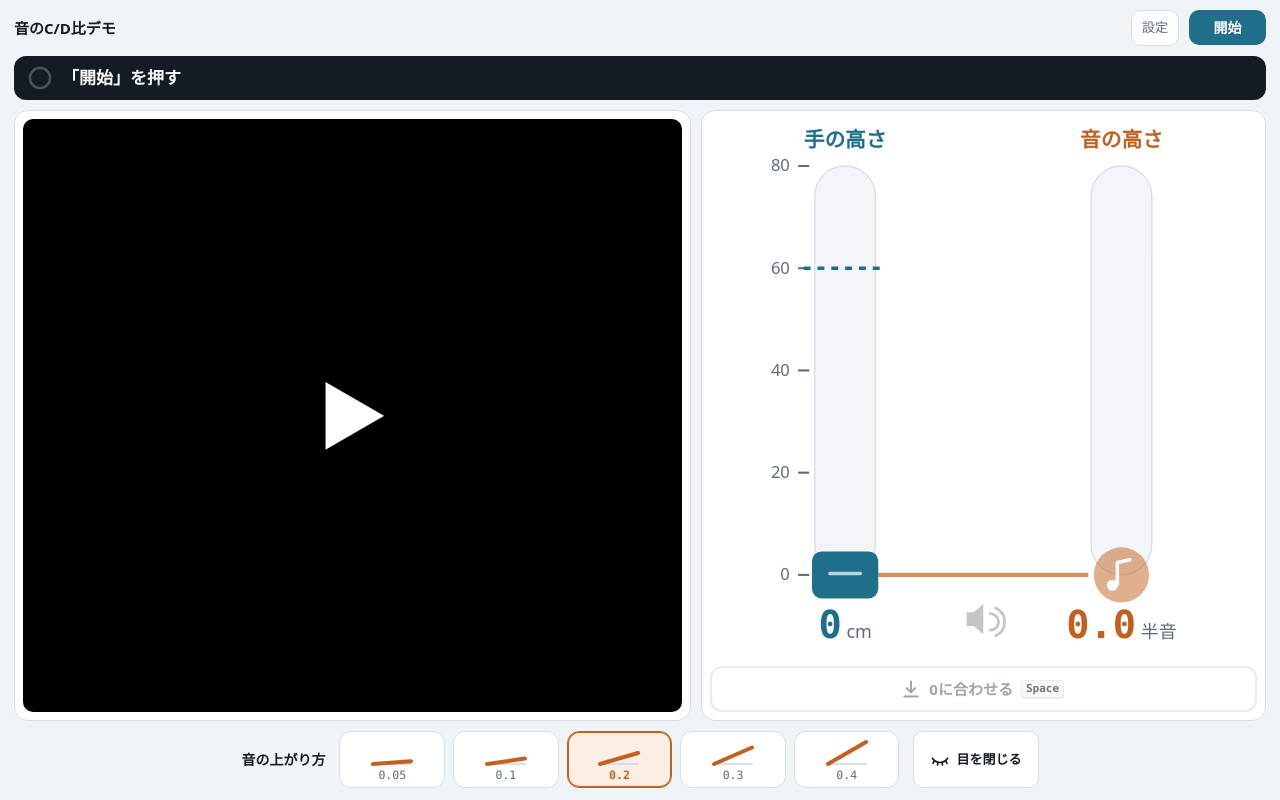
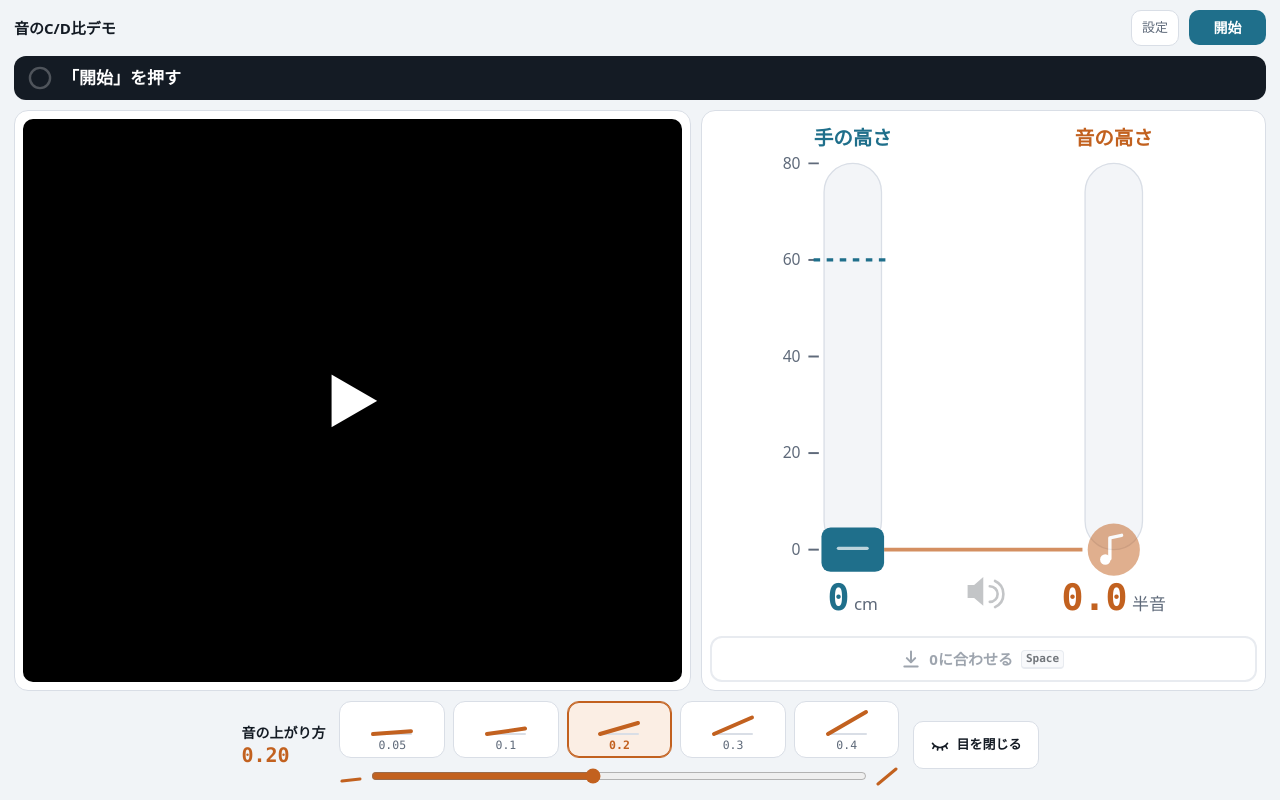
Before and after one commit to Eisuke29/sound-cd-weight, a plain HTML site: page index.html in a window 1280 px wide. Drawn offline with Linux system fonts and the light colour scheme.

Commit message:
Add gain slider below the preset buttons
Co-Authored-By: Claude Opus 5.5 <noreply@anthropic.com>

```diff
--- a/index.html
+++ b/index.html
@@ -61,8 +61,15 @@ h1{margin:0}
 .main.nocam #campanel{display:none}
 .main:not(.set) #controls{display:none}
 .foot{display:grid;grid-template-columns:auto minmax(0,560px) auto;align-items:center;justify-content:center;gap:10px 14px}
+.gbox{display:flex;flex-direction:column;gap:6px;min-width:0}
+.gsl{display:grid;grid-template-columns:24px minmax(0,1fr) 24px;gap:8px;align-items:center}
+.gsl svg{width:24px;height:20px;fill:none;stroke:var(--p);stroke-width:3;stroke-linecap:round}
+.gsl input{height:30px;cursor:grab;touch-action:pan-y}
+.gsl input:active{cursor:grabbing}
+.gsl input:disabled{cursor:default;opacity:.4}
+.foot .gv{font-size:20px;line-height:1.2}
 .foot .name{display:flex;flex-direction:column;font-weight:700;white-space:nowrap}
-.foot #eye{display:flex;align-items:center;gap:6px;height:100%;min-height:48px;padding:0 16px}
+.foot #eye{display:flex;align-items:center;gap:6px;min-height:48px;padding:0 16px}
 #eye svg{width:20px;height:20px;fill:none;stroke:currentColor;stroke-width:2;stroke-linecap:round;stroke-linejoin:round}
 #eye[aria-pressed="true"]{background:var(--fg);color:var(--surface)}
 .logh{display:flex;align-items:center;justify-content:space-between;gap:6px}
@@ -77,7 +84,7 @@ table.log th:nth-child(2),table.log td:nth-child(2){text-align:left}
 .camwrap video,.camwrap canvas{position:absolute;inset:0;width:100%;height:100%;object-fit:contain}
 .camwrap.mirror video,.camwrap.mirror canvas{transform:scaleX(-1)}
 .ph{position:absolute;inset:0;display:grid;place-items:center;color:#fff9;font-size:13px}
-.idle .ph{font-size:72px;color:#fff;cursor:pointer}
+.idle .ph{font-size:min(72px,7vh);line-height:1;color:#fff;cursor:pointer}
 .idle .ph:hover{color:var(--h)}
 .lost{position:absolute;top:8px;left:8px;background:#000c;color:#fff;border-radius:99px;padding:3px 10px;font-size:12px}
 .flip{position:absolute;top:8px;right:8px;background:#000a;color:#fff;border-radius:99px;padding:4px 10px;font-size:12px}
@@ -111,7 +118,7 @@ table.log th:nth-child(2),table.log td:nth-child(2){text-align:left}
 .gain[aria-pressed="true"]{font-weight:700;border-color:var(--p);background:var(--p-soft);color:var(--p);box-shadow:inset 0 0 0 1px var(--p)}
 .gains.hide .gain{border-color:var(--line)!important;background:var(--surface)!important;color:inherit!important;box-shadow:none!important}
 .row2{display:grid;grid-template-columns:1fr 1fr;gap:6px}
-.slrow{display:grid;grid-template-columns:minmax(0,1fr) 72px;gap:10px;align-items:center;height:28px}
+.slrow{display:grid;grid-template-columns:72px;height:28px}
 input[type=range]{width:100%;margin:0;accent-color:var(--p);height:24px}
 .fld{width:100%;height:28px;padding:0 6px;border:1px solid var(--line);border-radius:8px;background:var(--surface);color:var(--fg);font:inherit;font-size:13px;min-width:0}
 input.fld{font-family:var(--mono);font-weight:700;text-align:right}
@@ -138,7 +145,8 @@ kbd{display:inline-block;min-width:18px;padding:0 4px;border-radius:4px;border:1
   .main.nocam,.main.nocam.set{grid-template-columns:minmax(0,1fr);grid-template-rows:minmax(0,1fr)}
   .cam,.stage{padding:4px}
   .foot{grid-template-columns:minmax(0,1fr) auto;gap:6px 8px}
-  .foot .gains{grid-column:1/-1;order:3;gap:5px}
+  .foot .gbox{grid-column:1/-1;order:3;gap:4px}
+  .foot .gains{gap:5px}
   .foot #eye{min-height:40px}
   .foot .name{flex-direction:row;gap:8px;align-items:baseline}
   .main.set #controls{position:fixed;inset:0;z-index:5;border-radius:0;padding-top:max(12px,env(safe-area-inset-top,0px));padding-bottom:max(16px,env(safe-area-inset-bottom,0px))}
@@ -219,7 +227,7 @@ kbd{display:inline-block;min-width:18px;padding:0 4px;border-radius:4px;border:1
       <button type="button" class="btn" id="setx">閉じる</button>
       <div class="grp">
         <div class="lbl"><b>ゲイン（半音/cm）</b></div>
-        <div class="slrow"><input type="range" id="gslide" min="0" max="1" step="0.01" value="0.2" aria-label="ゲイン スライダー"><input type="number" class="fld" id="gnum" min="0" max="1" step="0.01" value="0.2" inputmode="decimal" aria-label="ゲイン 数値"></div>
+        <div class="slrow"><input type="number" class="fld" id="gnum" min="0" max="1" step="0.01" value="0.2" inputmode="decimal" aria-label="ゲイン 数値"></div>
         <div class="edrow" id="edrow"><button type="button" class="lnk" id="edopen">プリセット編集</button></div>
       </div>
       <div class="row2s">
@@ -252,7 +260,14 @@ kbd{display:inline-block;min-width:18px;padding:0 4px;border-radius:4px;border:1
 
   <div class="foot">
     <div class="name"><span>音の上がり方</span><span class="gv num" id="gv"></span></div>
-    <div class="gains" id="gains" role="group" aria-label="音の上がり方（ゲイン）"></div>
+    <div class="gbox">
+      <div class="gains" id="gains" role="group" aria-label="音の上がり方（ゲイン）"></div>
+      <div class="gsl">
+        <svg viewBox="0 0 24 20" aria-hidden="true"><path d="M3 15L21 13"/></svg>
+        <input type="range" id="gslide" min="0" max="0.45" step="0.01" value="0.2" aria-label="音の上がり方（ゲイン）のスライダー">
+        <svg viewBox="0 0 24 20" aria-hidden="true"><path d="M3 18L21 3"/></svg>
+      </div>
+    </div>
     <button type="button" class="btn" id="eye" aria-pressed="false"><svg viewBox="0 0 24 24" aria-hidden="true"><path d="M3 10c2 3 5.5 5 9 5s7-2 9-5M5 13.5 3.5 16M19 13.5l1.5 2.5M9.5 15 9 18M14.5 15l.5 3"/></svg><span id="eyetext">目を閉じる</span></button>
   </div>
 </div>
@@ -286,7 +301,7 @@ function buildPresets(){
     const d = 22 * g / Math.max(0.01, PRESETS[4]), y = S.dir > 0 ? 26 - d : 4 + d, y0 = S.dir > 0 ? 26 : 4;
     b.type = "button"; b.className = "gain"; b.setAttribute("aria-label", "ゲイン " + fmtG(g));
     b.innerHTML = `<svg viewBox="0 0 48 30" aria-hidden="true"><path d="M5 ${y0}h38" stroke="var(--line)" stroke-width="2"/><path d="M5 ${y0}L43 ${y}" stroke="var(--p)" stroke-width="4"/></svg>${fmtG(g)}`;
-    b.onclick = () => setGain(g, false);
+    b.onclick = () => { $("gslide").max = Math.max(0.45, PRESETS[4]); setGain(g, false); };
     box.appendChild(b);
   });
   refreshGain();
@@ -337,8 +352,9 @@ function refreshGain(){
   const hid = S.hidden;
   document.querySelectorAll(".gain").forEach((o, k) => o.setAttribute("aria-pressed", !hid && Math.abs(PRESETS[k] - S.gain) < 1e-6 ? "true" : "false"));
   $("gains").classList.toggle("hide", hid);
-  $("gv").textContent = hid ? "?" : "";
+  $("gv").textContent = hid ? "?" : S.gain.toFixed(2);
   const sl = $("gslide"), nm = $("gnum");
+  const top = Math.max(0.45, PRESETS[4], S.gain); if(!hid && top > +sl.max) sl.max = top;   // 0.45×80cm＝36半音（上限）。大きい値のときだけ広げる
   sl.disabled = nm.disabled = hid;
   sl.value = hid ? 0 : S.gain;
   if(document.activeElement !== nm) nm.value = hid ? "" : fmtG(S.gain);
@@ -356,6 +372,7 @@ function stepPreset(d){
   if(t != null) setGain(t, true); else say(d > 0 ? "最大のプリセット" : "最小のプリセット", 1);
 }
 $("gslide").oninput = e => setGain(e.target.value, false);
+$("gslide").onpointerup = e => e.target.blur();   // 使ったあともキー操作が効くように
 $("gnum").oninput = e => { const v = parseFloat(e.target.value); if(Number.isFinite(v)){ S.gain = r2(Math.max(0, Math.min(1, v))); S.hidden = false; refreshGain(); } };
 $("gnum").onchange = e => { setGain(e.target.value, false); e.target.blur(); };
 $("f0").onchange = e => { S.f0 = parseInt(e.target.value, 10); e.target.blur(); say("基準 " + S.f0 + "ヘルツ", 1); };
```
Also changed, not shown: 1 other file.
